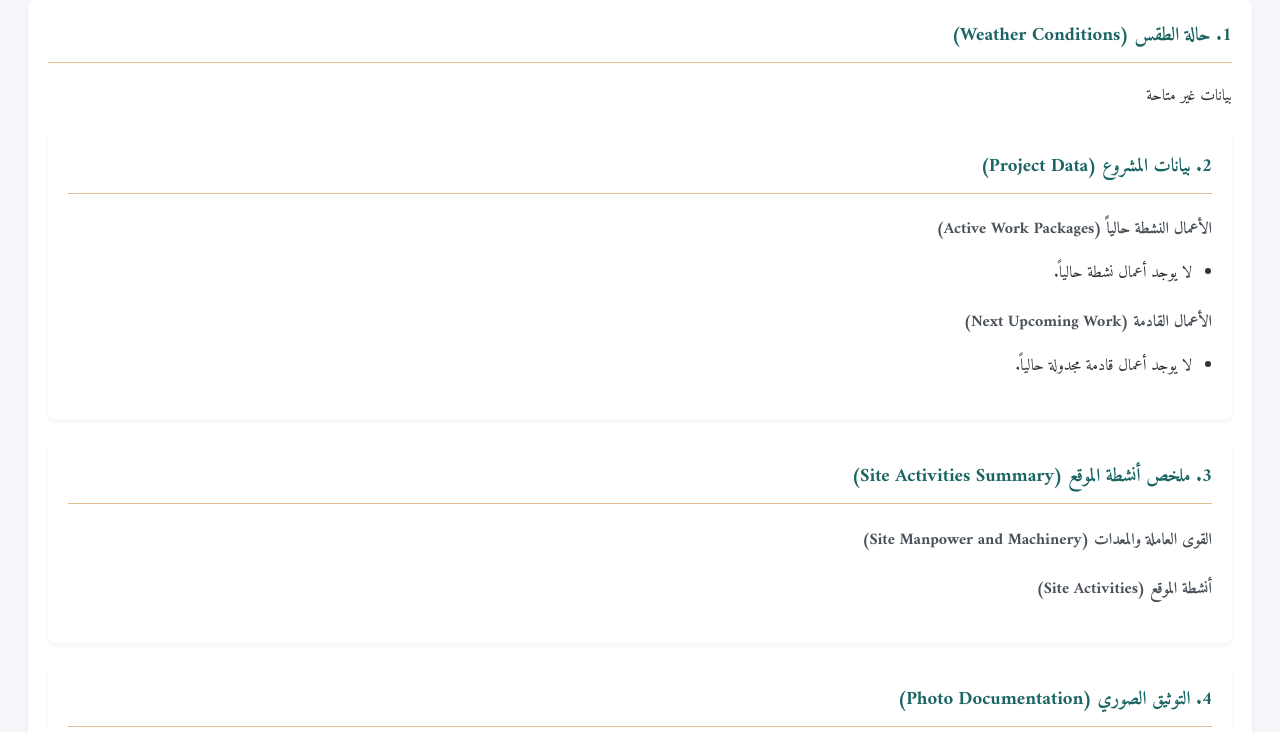
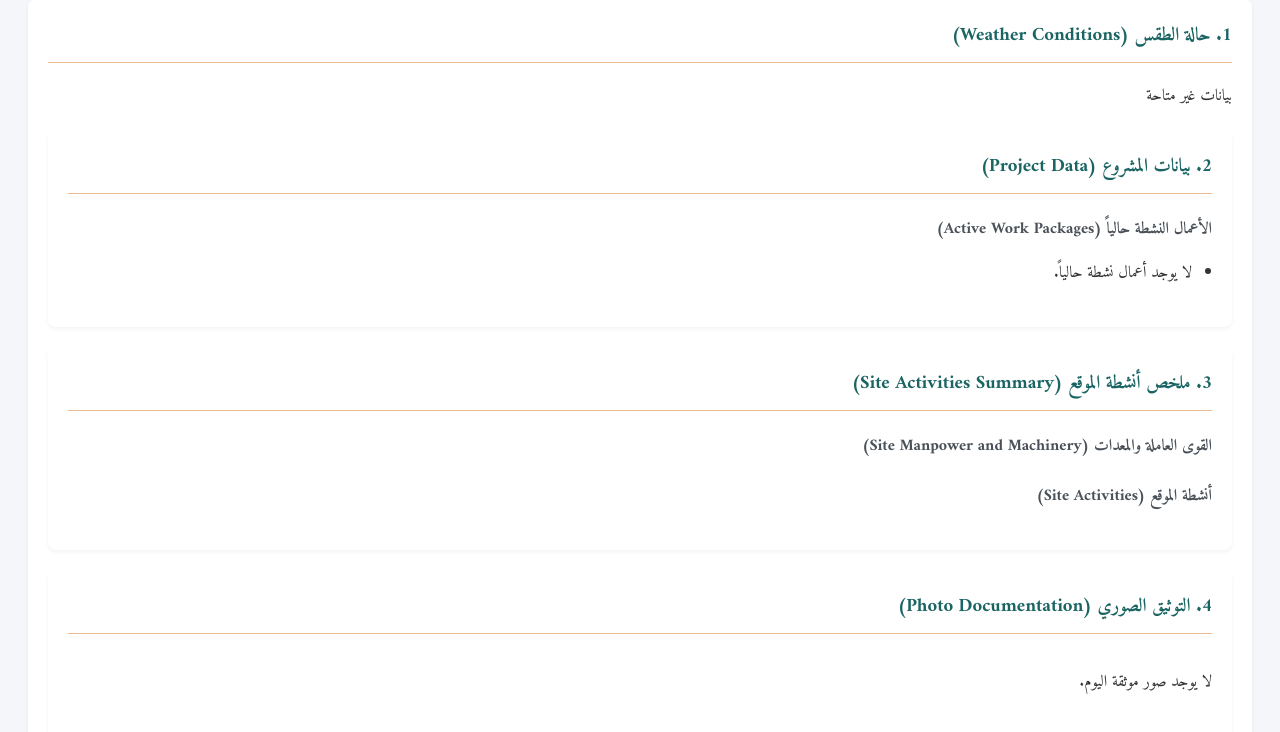
Before and after one commit to Thulfiqar87/TelegramBot_AI_Engineer, a Python web app: template templates/report.html in a window 1280 px wide. Shown: the part 206-938 px from the top of the page. Run offline with Jinja, Linux system fonts and the light colour scheme; the template is opened without the code that fills it, so the values that code supplies are empty.

Commit message:
Remove incoming work packages from report

```diff
--- a/src/main.py
+++ b/src/main.py
@@ -217,7 +217,6 @@ async def generate_daily_report(context: ContextTypes.DEFAULT_TYPE) -> None:
         step_start = time.time()
         projects_summary = await openproject_client.get_summary()
         logger.info(f"OpenProject summary fetched in {time.time() - step_start:.2f}s")
-        # projects_summary now contains {'active': [], 'incoming': []}
 
         # Get Photo metadata from DB
         step_start = time.time()
--- a/src/schemas.py
+++ b/src/schemas.py
@@ -14,4 +14,3 @@ class WorkPackage(BaseModel):
 
 class ProjectSummary(BaseModel):
     active: List[WorkPackage] = []
-    incoming: List[WorkPackage] = []
--- a/templates/report.html
+++ b/templates/report.html
@@ -83,21 +83,6 @@
                 </ul>
             </div>
 
-            <!-- Incoming Section -->
-            <div class="subsection">
-                <h4>الأعمال القادمة (Next Upcoming Work)</h4>
-                <ul>
-                    {% if projects.incoming and projects.incoming|length > 0 %}
-                    {% set next_wp = projects.incoming[0] %}
-                    <li>
-                        <strong>{{ next_wp.subject }}</strong> - {{ next_wp.status }}
-                        <span class="due-date">📅 Start: {{ next_wp.startDate }}</span>
-                    </li>
-                    {% else %}
-                    <li>لا يوجد أعمال قادمة مجدولة حالياً.</li>
-                    {% endif %}
-                </ul>
-            </div>
         </div>
 
         <!-- Section 3: Chat Summary -->
```
Also changed, not shown: src/openproject.py (+3 -12 lines).
